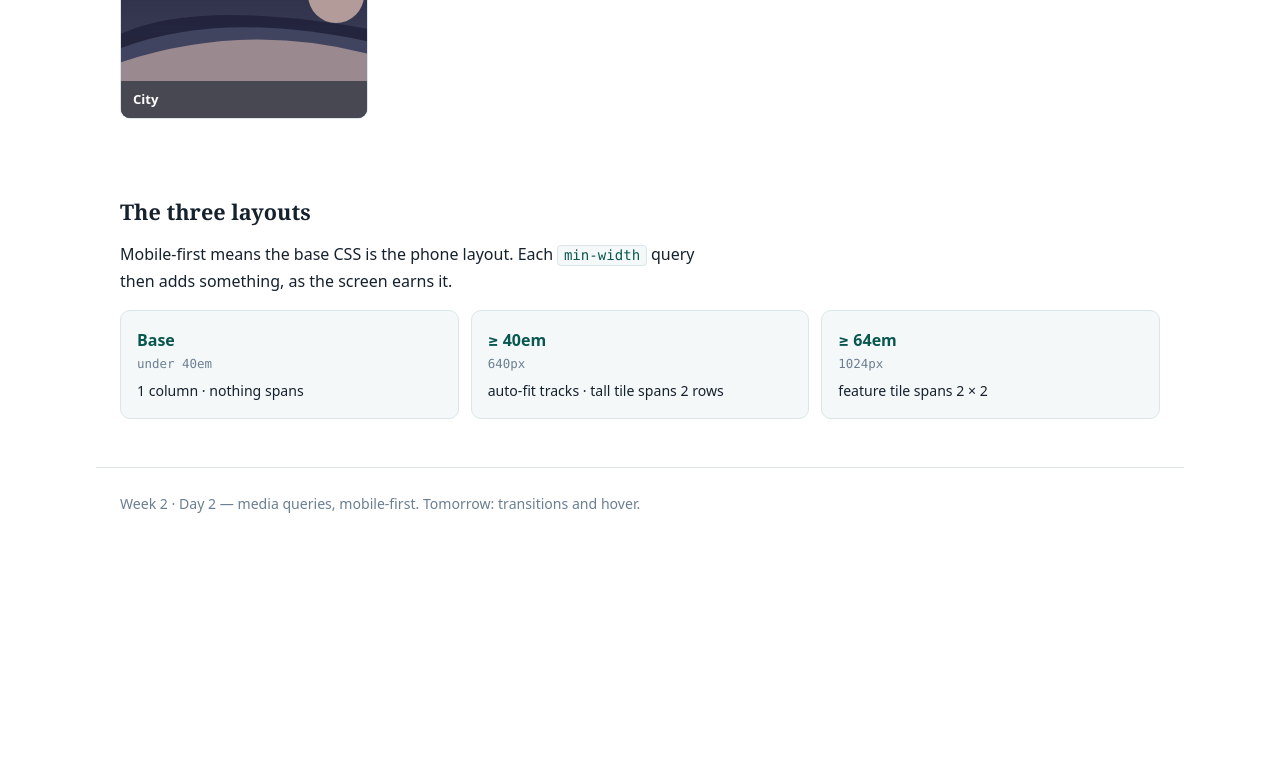
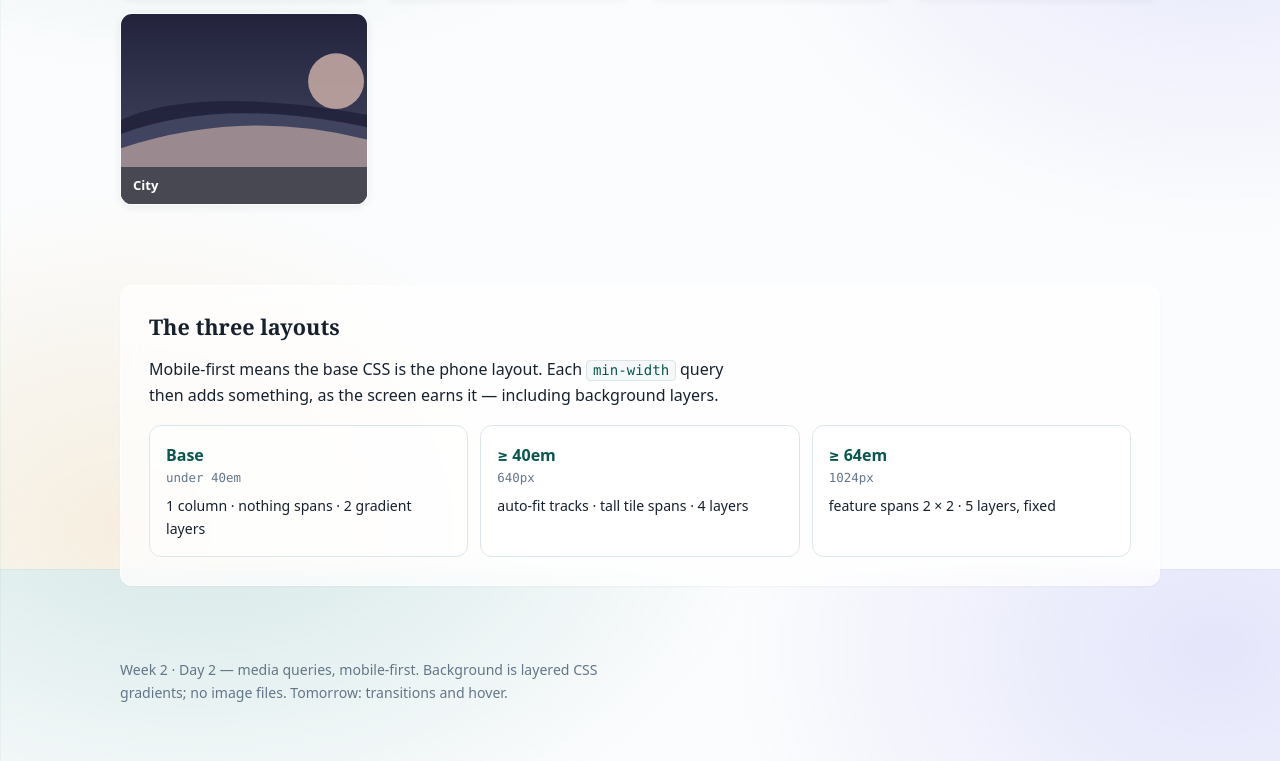
Before and after one commit to SaiNik3699/FullStack-Dev, a plain HTML site: page week 2/day2/index.html in a window 1280 px wide. Shown: the part 1031-1792 px from the top of the page. Before the commit the page ends 1586 px from the top, so only its background shows below. Drawn offline with Linux system fonts and the light colour scheme.

Commit message:
Update week 2 day 2 gallery to its current state
The first commit captured a stale snapshot: those two files had been
staged earlier and then worked on again, so the index was behind the
working tree. This commits what is actually on disk.

  - dark mode via prefers-color-scheme
  - a layered radial-gradient mesh background, no image files
  - --muted darkened from #6b7f92 to #637688, which was 4.03:1 on this
    ground and under the 4.5:1 WCAG AA minimum for body text
  - a frosted .panel surface, and a larger corner radius

```diff
--- a/week 2/day2/index.html
+++ b/week 2/day2/index.html
@@ -1,15 +1,19 @@
 <!DOCTYPE html>
 <!-- Week 2 · Day 2 (Tuesday) — media queries, mobile-first.
-     Yesterday's gallery reflowed on its own, but broke at 375px: the
-     span-2 feature tile forced two tracks that could not fit, giving
-     224px + 87px. Today that is fixed properly.
-     The CSS is written MOBILE-FIRST: the base rules are the phone layout,
-     and min-width queries add complexity as the screen grows. -->
+
+     Day 1's gallery reflowed on its own but broke at 375px: the span-2
+     feature tile forced two tracks that could not fit, giving 224px + 87px.
+     Today that is fixed properly, mobile-first.
+
+     The background is part of the lesson, not decoration. It is built from
+     layered CSS gradients, and it CHANGES AT EACH BREAKPOINT — a phone gets
+     two gradient layers, a desktop gets five. That is mobile-first applied
+     to cost, not just to layout. -->
 <html lang="en">
 <head>
   <meta charset="UTF-8" />
   <meta name="viewport" content="width=device-width, initial-scale=1.0" />
-  <meta name="description" content="A photo gallery built with CSS Grid — Week 2, Day 1." />
+  <meta name="description" content="A responsive photo gallery — media queries, mobile-first, with a layered gradient background." />
   <title>Gallery — responsive</title>
   <link rel="stylesheet" href="style.css" />
 </head>
@@ -17,28 +21,27 @@
 <body>
 
   <header class="head">
+    <div class="panel">
       <p class="eyebrow">Week 2 · Tuesday · Media queries</p>
       <h1>Photo gallery, responsive</h1>
       <p class="lead">
-      The same nine images, now mobile-first. Resize the window and watch the
-      badge below change — that indicator is pure CSS, no JavaScript.
+        Mobile-first. Resize the window: the grid reflows, the badge below
+        updates, and the background itself gains layers — all from the same
+        two breakpoints, with no JavaScript anywhere.
       </p>
 
-    <!-- A live breakpoint readout. Its text comes from CSS ::after rules
-         inside each media query, so it proves which one is active. -->
+      <!-- Live readout. Its text comes from ::after inside each media query,
+           so what you read IS which query is winning. -->
       <p class="bp" aria-live="polite">Active layout: <span></span></p>
+    </div>
   </header>
 
   <main>
 
-    <!-- THE GALLERY
-         One <ul>, nine <li>. Grid places them; the markup stays flat.
-         Two items carry a modifier class to span extra tracks. -->
     <section>
       <h2>The grid</h2>
       <ul class="gallery">
 
-        <!-- a wide item: spans two columns and two rows -->
         <li class="tile tile--feature">
           <figure>
             <img src="img/01-harbour.svg" alt="Harbour at dusk, teal water under a gold sun"
@@ -63,7 +66,6 @@
           </figure>
         </li>
 
-        <!-- a tall item: spans two rows -->
         <li class="tile tile--tall">
           <figure>
             <img src="img/04-dusk.svg" alt="Violet dusk sky over indigo hills"
@@ -116,22 +118,37 @@
     </section>
 
     <section>
+      <div class="panel">
         <h2>The three layouts</h2>
         <p>
           Mobile-first means the base CSS is the phone layout. Each
-        <code>min-width</code> query then adds something, as the screen earns it.
+          <code>min-width</code> query then adds something, as the screen
+          earns it — including background layers.
         </p>
         <div class="steps">
-        <div><strong>Base</strong><span>under 40em</span><em>1 column · nothing spans</em></div>
-        <div><strong>&ge; 40em</strong><span>640px</span><em>auto-fit tracks · tall tile spans 2 rows</em></div>
-        <div><strong>&ge; 64em</strong><span>1024px</span><em>feature tile spans 2 × 2</em></div>
+          <div>
+            <strong>Base</strong><span>under 40em</span>
+            <em>1 column · nothing spans · 2 gradient layers</em>
+          </div>
+          <div>
+            <strong>&ge; 40em</strong><span>640px</span>
+            <em>auto-fit tracks · tall tile spans · 4 layers</em>
+          </div>
+          <div>
+            <strong>&ge; 64em</strong><span>1024px</span>
+            <em>feature spans 2 × 2 · 5 layers, fixed</em>
+          </div>
+        </div>
       </div>
     </section>
 
   </main>
 
   <footer>
-    <p class="muted">Week 2 · Day 2 — media queries, mobile-first. Tomorrow: transitions and hover.</p>
+    <p class="muted">
+      Week 2 · Day 2 — media queries, mobile-first. Background is layered CSS
+      gradients; no image files. Tomorrow: transitions and hover.
+    </p>
   </footer>
 
 </body>
--- a/week 2/day2/style.css
+++ b/week 2/day2/style.css
@@ -2,32 +2,67 @@
 
 /* Week 2 · Day 2 — media queries, mobile-first.
 
-   MOBILE-FIRST means the rules OUTSIDE any media query are the phone layout.
+   MOBILE-FIRST: the rules OUTSIDE any media query ARE the phone layout.
    Each `min-width` query then ADDS to it as the screen gets bigger.
 
-     mobile-first   base = simple, @media (min-width:) adds   <- this file
+     mobile-first   base = simple, @media (min-width:) adds     <- this file
      desktop-first  base = complex, @media (max-width:) removes
 
-   Why mobile-first wins: a phone downloads and applies the smallest set of
-   rules, you are forced to decide what matters most, and you only ever add
-   complexity — never unpick it.
-
-   BREAKPOINTS IN em, NOT px. 40em = 640px at the default font size, but if
-   someone has set a larger browser font, the breakpoint scales with it. px
-   breakpoints ignore that preference entirely. */
+   BREAKPOINTS IN em, NOT px. 40em is 640px at the default font size, but if
+   a reader has set a larger browser font the breakpoint scales with them.
+   A px breakpoint ignores that preference entirely. */
 
 :root {
-  --ink: #16212e; --muted: #6b7f92; --accent: #0d7d74; --accent-dk: #09574f;
-  --wash: #e6f4f2; --surface: #fff; --alt: #f5f8f9; --line: #dce6ea;
+  /* --muted darkened from #6b7f92: that only reached 4.03:1 on this
+     near-white ground, under the 4.5:1 WCAG AA minimum for body text. */
+  --ink: #16212e; --muted: #637688; --accent: #0d7d74; --accent-dk: #09574f;
+  --wash: #e6f4f2; --surface: #ffffff; --alt: #f5f8f9; --line: #dce6ea;
+  --panel: rgb(255 255 255 / .72);
   --font: system-ui, -apple-system, "Segoe UI", Roboto, Helvetica, sans-serif;
   --head: Georgia, "Times New Roman", serif;
-  --radius: 10px;
+  --radius: 12px;
+
+  /* The mesh colours, kept as channel triples so the alpha can vary. */
+  --m1: 13 125 116;    /* teal   */
+  --m2: 99 102 241;    /* indigo */
+  --m3: 217 154 43;    /* amber  */
+  --m4: 190 47 41;     /* rose   */
 }
 
 *, *::before, *::after { box-sizing: border-box; }
 
-body { margin: 0; background: var(--surface); color: var(--ink);
-       font-family: var(--font); line-height: 1.65; }
+/* ========================================================================
+   THE BACKGROUND — layered CSS gradients, no image files at all.
+
+   `background` accepts a COMMA-SEPARATED LIST of layers. The first one
+   written sits on top; the last is furthest back. Each radial-gradient
+   fades from a tinted centre to transparent, and overlapping them produces
+   a soft "mesh" that looks hand-painted.
+
+   BASE = 2 layers. A phone gets the cheapest version: every gradient layer
+   is pixels the GPU has to paint, so mobile-first applies to COST, not
+   just to layout. The queries below add layers as the screen grows.
+   ======================================================================== */
+body {
+  margin: 0;
+  color: var(--ink);
+  font-family: var(--font);
+  line-height: 1.65;
+  min-height: 100vh;
+
+  background-color: #fbfcfd;              /* the ground the layers sit on */
+  background-image:
+    radial-gradient(60rem 40rem at 15% -10%, rgb(var(--m1) / .14), transparent 60%),
+    radial-gradient(50rem 40rem at 95% 10%, rgb(var(--m2) / .12), transparent 60%);
+  background-repeat: no-repeat;
+}
+
+/* ========================================================================
+   BASE — the phone layout. No media query above this line.
+   One column, and NOTHING spans: that is what fixes Day 1's 375px bug,
+   where a span-2 tile forced two 14rem tracks into a 327px container and
+   produced 224px + 87px.
+   ======================================================================== */
 
 h1, h2 { font-family: var(--head); line-height: 1.2; margin: 0 0 .6rem; }
 h1 { font-size: clamp(1.7rem, 5vw, 2.8rem); letter-spacing: -.02em; }
@@ -42,26 +77,28 @@ code { font-family: ui-monospace, Menlo, Consolas, monospace; font-size: .88em;
 .muted { color: var(--muted); font-size: .88rem; }
 :focus-visible { outline: 2px solid var(--accent); outline-offset: 3px; }
 
-/* Padding grows with the screen — small gutters matter on a phone. */
 .head, main, footer { max-width: 68rem; margin-inline: auto; padding-inline: 1rem; }
-.head { padding-block: 2rem 1rem; }
+.head { padding-block: 1.5rem 1rem; }
 section { padding-block: 1.5rem 2.5rem; }
-footer { border-top: 1px solid var(--line); padding-block: 1.5rem; }
+footer { padding-block: 1.5rem 2.5rem; }
 
-/* The live breakpoint readout. Its text is set by ::after inside each
-   query below, so what you see IS which media query is winning. */
+/* A frosted panel so text stays readable wherever it lands on the mesh.
+   backdrop-filter blurs whatever is BEHIND the element. */
+.panel {
+  padding: 1.25rem;
+  background: var(--panel);
+  backdrop-filter: blur(10px);
+  border: 1px solid rgb(255 255 255 / .6);
+  border-radius: var(--radius);
+  box-shadow: 0 1px 2px rgb(22 33 46 / .04);
+}
+
 .bp { display: inline-block; margin: 0; padding: .4rem .8rem;
       background: var(--wash); border: 1px solid var(--line);
       border-radius: 999px; font-size: .82rem; font-weight: 600;
       color: var(--accent-dk); }
-.bp span::after { content: "base (under 40em) · 1 column"; }
+.bp span::after { content: "base (under 40em) · 1 column · 2 layers"; }
 
-/* ========================================================================
-   BASE — the phone layout. No media query above this line.
-   One column, and NOTHING spans: that is what fixes yesterday's 375px bug,
-   where a span-2 tile forced two tracks of 14rem into a 327px container
-   and produced 224px + 87px.
-   ======================================================================== */
 .gallery {
   display: grid;
   grid-template-columns: 1fr;     /* one column on a phone, full stop */
@@ -71,7 +108,8 @@ footer { border-top: 1px solid var(--line); padding-block: 1.5rem; }
 }
 
 .tile { position: relative; overflow: hidden; border-radius: var(--radius);
-        border: 1px solid var(--line); background: var(--alt); }
+        border: 1px solid rgb(255 255 255 / .5); background: var(--alt);
+        box-shadow: 0 2px 10px rgb(22 33 46 / .07); }
 .tile figure { margin: 0; height: 100%; }
 .tile img { width: 100%; height: 100%; object-fit: cover; display: block; }
 .tile figcaption { position: absolute; left: 0; right: 0; bottom: 0;
@@ -79,9 +117,8 @@ footer { border-top: 1px solid var(--line); padding-block: 1.5rem; }
                    color: #fff; font-size: .82rem; font-weight: 600; }
 .tile figcaption span { font-weight: 400; opacity: .8; font-size: .75rem; }
 
-/* The three-layout explainer, stacked by default */
 .steps { display: grid; grid-template-columns: 1fr; gap: .75rem; }
-.steps div { padding: 1rem; background: var(--alt);
+.steps div { padding: 1rem; background: rgb(255 255 255 / .55);
              border: 1px solid var(--line); border-radius: var(--radius); }
 .steps strong { display: block; color: var(--accent-dk); }
 .steps span { display: block; font-size: .78rem; color: var(--muted);
@@ -90,12 +127,20 @@ footer { border-top: 1px solid var(--line); padding-block: 1.5rem; }
             color: var(--ink); font-style: normal; }
 
 /* ========================================================================
-   >= 40em (640px) — a tablet earns a real grid.
-   auto-fit can now make 2+ tracks honestly, so the tall tile may span rows.
+   ≥ 40em (640px) — a tablet earns a real grid, and two more mesh layers.
    ======================================================================== */
 @media (min-width: 40em) {
+  body {
+    background-image:
+      radial-gradient(60rem 40rem at 15% -10%, rgb(var(--m1) / .16), transparent 60%),
+      radial-gradient(50rem 40rem at 95% 10%, rgb(var(--m2) / .14), transparent 60%),
+      radial-gradient(45rem 35rem at 10% 95%, rgb(var(--m3) / .13), transparent 60%),
+      radial-gradient(40rem 32rem at 90% 85%, rgb(var(--m4) / .10), transparent 60%);
+  }
+
   .head, main, footer { padding-inline: 1.5rem; }
   .head { padding-block: 3rem 1rem; }
+  .panel { padding: 1.75rem; }
   section { padding-block: 2rem 3rem; }
 
   .gallery {
@@ -106,21 +151,48 @@ footer { border-top: 1px solid var(--line); padding-block: 1.5rem; }
   .tile--tall { grid-row: span 2; }
 
   .steps { grid-template-columns: repeat(3, 1fr); }
-  .bp span::after { content: "≥ 40em · auto-fit · tall tile spans"; }
+  .bp span::after { content: "≥ 40em · auto-fit · tall tile spans · 4 layers"; }
 }
 
 /* ========================================================================
-   >= 64em (1024px) — only now is there room for a 2 x 2 feature tile.
+   ≥ 64em (1024px) — only now is there room for a 2 × 2 feature tile.
+   A fifth layer adds a fine grid, and the mesh is fixed so it stays put
+   while the page scrolls.
    ======================================================================== */
 @media (min-width: 64em) {
+  body {
+    background-image:
+      linear-gradient(rgb(var(--m1) / .05) 1px, transparent 1px),
+      linear-gradient(90deg, rgb(var(--m1) / .05) 1px, transparent 1px),
+      radial-gradient(60rem 40rem at 15% -10%, rgb(var(--m1) / .17), transparent 60%),
+      radial-gradient(50rem 40rem at 95% 10%, rgb(var(--m2) / .15), transparent 60%),
+      radial-gradient(45rem 35rem at 10% 95%, rgb(var(--m3) / .14), transparent 60%);
+    background-size: 28px 28px, 28px 28px, auto, auto, auto;
+    background-attachment: fixed;   /* the mesh stays while content scrolls */
+  }
+
   .tile--feature { grid-column: span 2; grid-row: span 2; }
   .tile--feature figcaption { font-size: 1rem; padding: .8rem 1rem; }
-  .bp span::after { content: "≥ 64em · feature tile spans 2 × 2"; }
+  .bp span::after { content: "≥ 64em · feature spans 2 × 2 · 5 layers, fixed"; }
 }
 
 /* ========================================================================
-   Media features that are not about width at all.
+   Media features that have nothing to do with width.
    ======================================================================== */
+
+/* Dark mode is a media query too. Only the TOKENS change — not one layout
+   rule is repeated, which is the whole argument for custom properties. */
+@media (prefers-color-scheme: dark) {
+  :root {
+    --ink: #e8eef4; --muted: #94a8ba; --accent: #4fcbac; --accent-dk: #8fe3cd;
+    --wash: #10322c; --surface: #0f1720; --alt: #141d27; --line: #24323f;
+    --panel: rgb(16 24 33 / .72);
+  }
+  body { background-color: #0b1118; }
+  .panel { border-color: rgb(255 255 255 / .07); }
+  .tile  { border-color: rgb(255 255 255 / .07); }
+  .steps div { background: rgb(255 255 255 / .04); }
+}
 
 /* Respect an operating-system setting to reduce motion. */
 @media (prefers-reduced-motion: reduce) {
@@ -128,15 +200,21 @@ footer { border-top: 1px solid var(--line); padding-block: 1.5rem; }
                            transition-duration: .01ms !important; }
 }
 
-/* A coarse pointer (finger) needs bigger targets than a mouse. */
+/* A coarse pointer (a finger) needs bigger targets than a mouse.
+   background-attachment: fixed also janks badly on iOS, so drop it. */
 @media (pointer: coarse) {
   .tile figcaption { padding: .7rem .75rem; }
+  body { background-attachment: scroll; }
 }
 
-/* Printing is a medium too — drop the chrome, let the grid go flat. */
+/* Printing is a medium too: drop the mesh entirely — it wastes ink and
+   makes the text harder to read on paper. */
 @media print {
+  body { background: #fff; }
   .bp, footer { display: none; }
+  .panel { background: none; backdrop-filter: none; border: none;
+           box-shadow: none; padding: 0; }
   .gallery { grid-template-columns: repeat(2, 1fr); gap: .5rem; }
   .tile--feature, .tile--tall { grid-column: auto; grid-row: auto; }
-  .tile { border-color: #999; }
+  .tile { border-color: #999; box-shadow: none; }
 }
```
Lines whose indentation alone changed are shown as unchanged.
